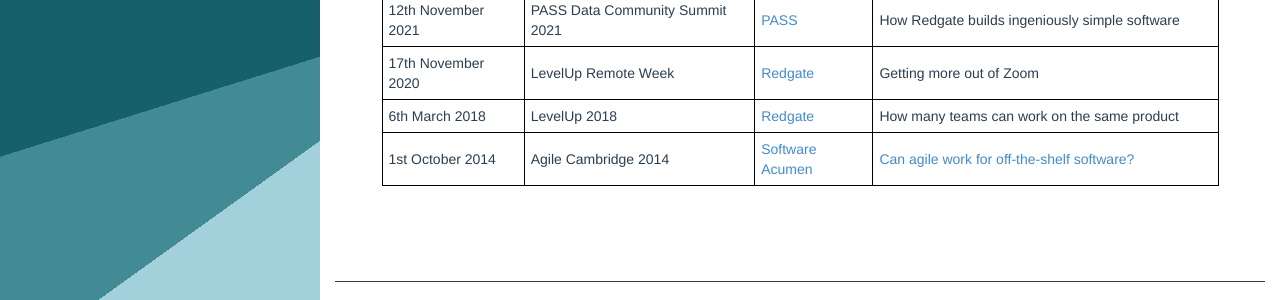
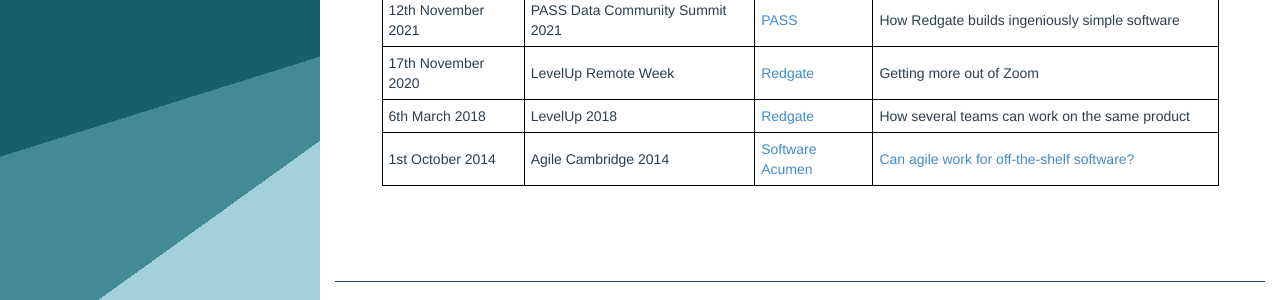
Before and after one commit to adrianbanks/adrianbanks.github.io, a Jekyll site: the page built from training.md, in a window 1280 px wide and 900 px high, scrolled down 3281 px. Shown: the part 538-838 px from the top of the window. Built offline with Jekyll 4.4.1, drawn with Linux system fonts in a browser that asks for light colours; grey boxes are pictures that could not be loaded.

Commit message:
Tweak a talk title

```diff
--- a/training.md
+++ b/training.md
@@ -105,7 +105,7 @@ Of the conferences above, these are the ones that I have attended as a speaker:
 | 9th June 2022       | LevelUp 2022                     | [Redgate][22]         | How we used AppInsights data to drive product decisions |
 | 12th November 2021  | PASS Data Community Summit 2021  | [PASS][32]            | How Redgate builds ingeniously simple software          |
 | 17th November 2020  | LevelUp Remote Week              | [Redgate][22]         | Getting more out of Zoom                                |
-| 6th March 2018      | LevelUp 2018                     | [Redgate][22]         | How many teams can work on the same product             |
+| 6th March 2018      | LevelUp 2018                     | [Redgate][22]         | How several teams can work on the same product          |
 | 1st October 2014    | Agile Cambridge 2014             | [Software Acumen][10] | [Can agile work for off-the-shelf software?][31]        |
 {:.mdtable}
 
```
